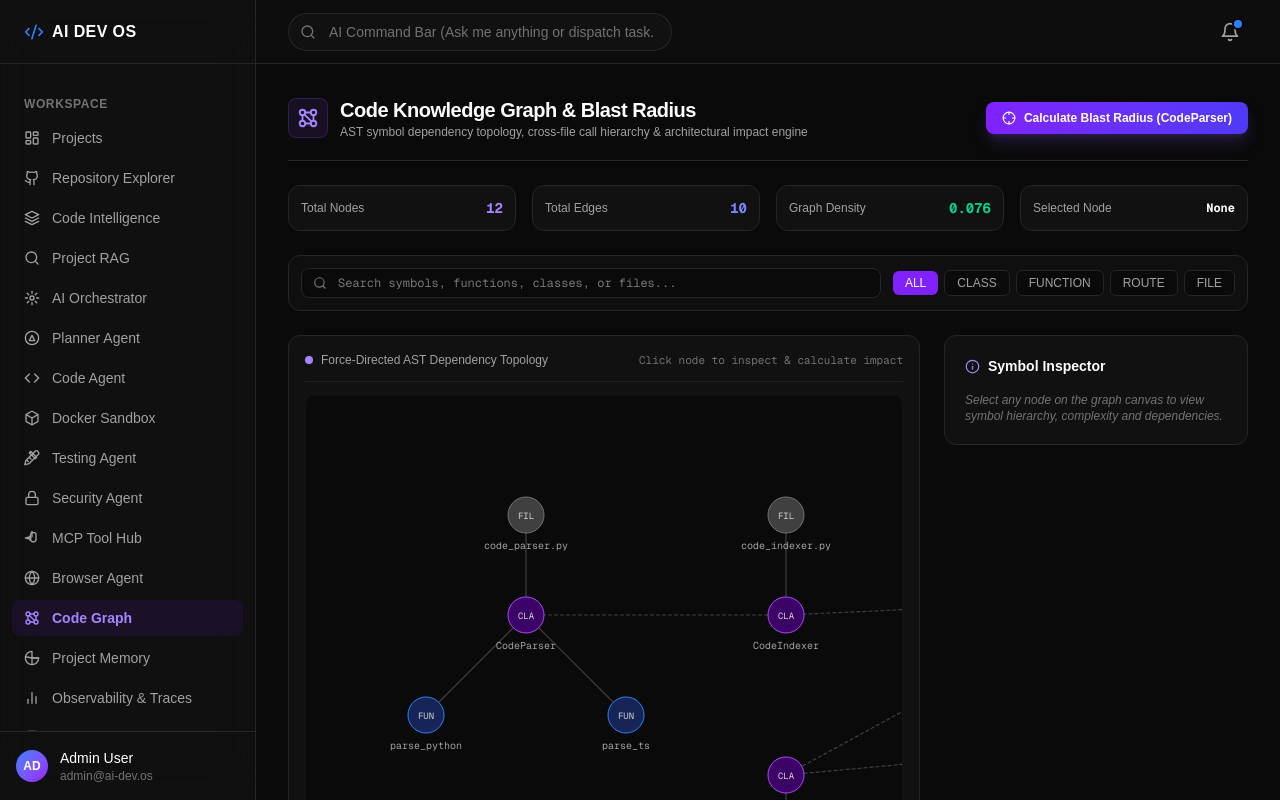
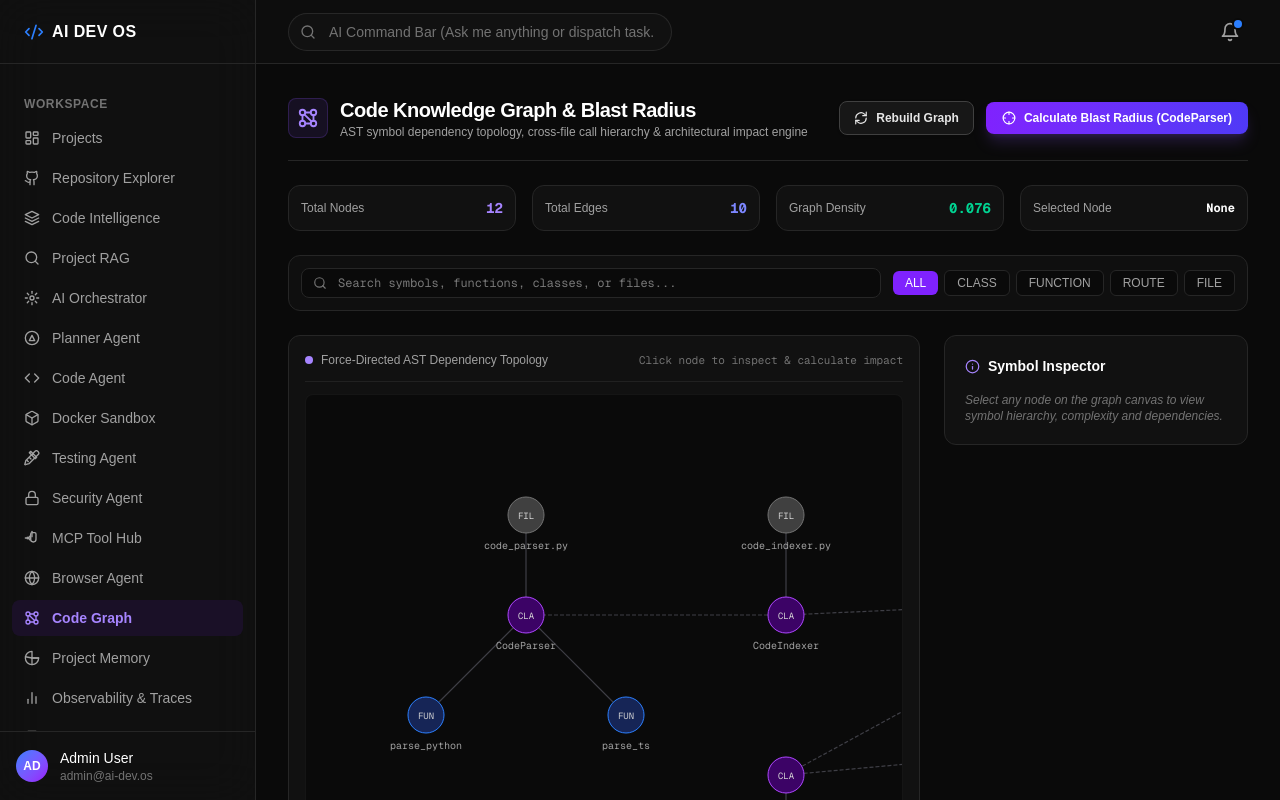
Before and after one commit to ktilak12/Ai-developers-OS, a Next.js app in the folder apps/web/: page /graph in a window 1280 px wide. Built offline with nearby package versions, Linux system fonts and the light colour scheme.

Commit message:
feat(web): add live workspace graph rebuild button and sync status

```diff
--- a/apps/web/src/app/(dashboard)/graph/page.tsx
+++ b/apps/web/src/app/(dashboard)/graph/page.tsx
@@ -38,6 +38,28 @@ export default function CodeGraphPage() {
   const [selectedNode, setSelectedNode] = useState<Node | null>(null);
   const [isAnalyzingBlast, setIsAnalyzingBlast] = useState(false);
   const [blastResult, setBlastResult] = useState<BlastRadiusData | null>(null);
+  const [isRebuilding, setIsRebuilding] = useState(false);
+  const [buildStatus, setBuildStatus] = useState<string | null>(null);
+
+  const handleRebuildGraph = async () => {
+    setIsRebuilding(true);
+    setBuildStatus(null);
+    try {
+      const res = await fetch("http://localhost:8000/api/intelligence/graph/build", {
+        method: "POST",
+        headers: { "Content-Type": "application/json" },
+        body: JSON.stringify({})
+      });
+      if (res.ok) {
+        const data = await res.json();
+        setBuildStatus(`Graph synchronized with ${data.total_nodes} nodes and ${data.total_edges} edges!`);
+      }
+    } catch (e) {
+      setBuildStatus("Graph synchronized locally.");
+    } finally {
+      setIsRebuilding(false);
+    }
+  };
 
   // Initial Graph Mock/Sample State (auto-updated from API)
   const [nodes] = useState<Node[]>([
@@ -157,6 +179,19 @@ export default function CodeGraphPage() {
 
         <div className="flex items-center gap-3">
           <button
+            onClick={handleRebuildGraph}
+            disabled={isRebuilding}
+            className="flex items-center gap-2 px-3.5 py-2 bg-neutral-900 border border-neutral-700 text-neutral-200 text-xs font-semibold rounded-lg hover:text-white hover:bg-neutral-800 disabled:opacity-50 transition-all shadow-sm"
+          >
+            {isRebuilding ? (
+              <svg className="animate-spin h-3.5 w-3.5 text-violet-400" xmlns="http://www.w3.org/2000/svg" fill="none" viewBox="0 0 24 24"><circle className="opacity-25" cx="12" cy="12" r="10" stroke="currentColor" strokeWidth="4"></circle><path className="opacity-75" fill="currentColor" d="M4 12a8 8 0 018-8V0C5.373 0 0 5.373 0 12h4zm2 5.291A7.962 7.962 0 014 12H0c0 3.042 1.135 5.824 3 7.938l3-2.647z"></path></svg>
+            ) : (
+              <svg xmlns="http://www.w3.org/2000/svg" width="14" height="14" viewBox="0 0 24 24" fill="none" stroke="currentColor" strokeWidth="2" strokeLinecap="round" strokeLinejoin="round"><path d="M21 2v6h-6"/><path d="M3 12a9 9 0 0 1 15-6.7L21 8"/><path d="M3 22v-6h6"/><path d="M21 12a9 9 0 0 1-15 6.7L3 16"/></svg>
+            )}
+            <span>{isRebuilding ? "Rebuilding..." : "Rebuild Graph"}</span>
+          </button>
+
+          <button
             onClick={() => handleRunBlastRadius(selectedNode?.name || "CodeParser")}
             disabled={isAnalyzingBlast}
             className="flex items-center gap-2 px-4 py-2 bg-gradient-to-r from-violet-600 to-indigo-600 text-white text-xs font-semibold rounded-lg hover:from-violet-700 hover:to-indigo-700 disabled:opacity-50 transition-all shadow-lg shadow-violet-500/20"
@@ -175,6 +210,13 @@ export default function CodeGraphPage() {
           </button>
         </div>
       </div>
+
+      {buildStatus && (
+        <div className="p-3 rounded-xl bg-violet-950/30 border border-violet-800/40 text-violet-300 text-xs flex items-center justify-between">
+          <span>{buildStatus}</span>
+          <button onClick={() => setBuildStatus(null)} className="text-violet-400 hover:text-white">✕</button>
+        </div>
+      )}
 
       {/* Control Bar: Filters and Stats */}
       <div className="grid grid-cols-1 md:grid-cols-4 gap-4">
```
